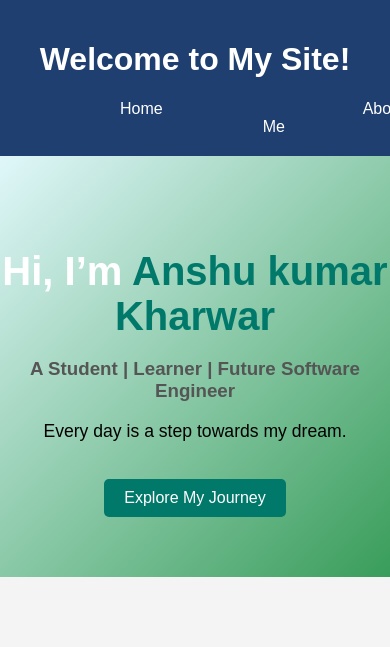
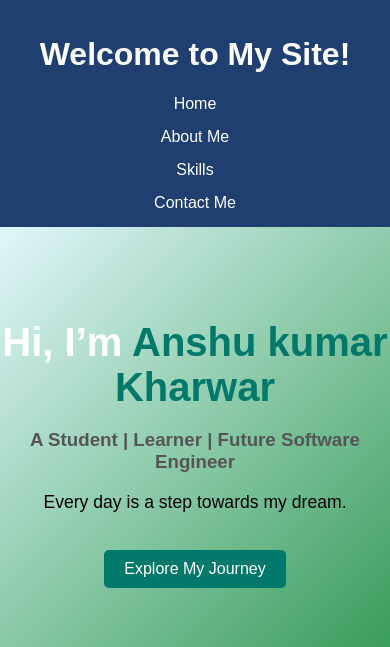
Before and after one commit to AnskuKharwar/My-Journey, a Django app: page / in a window 390 px wide. Shown: the top 647 px of that part. Run offline with Django 5.2, Linux system fonts and the light colour scheme; the page is wider than the window, and the part outside it is not shown.

Commit message:
Updated navbar CSS

```diff
--- a/myapp/static/myapp/style.css
+++ b/myapp/static/myapp/style.css
@@ -5,45 +5,44 @@ body {  /* myapp/static/myapp/style.css */
   padding: 0;
 }
 
-
 h1 {
     text-align: center;
     color: white;
 }
 
-/* header {
-  background: #021b8a;
-  color: white;
-  padding: 20px;
-  text-align: center;
-}
-
-section {
-  margin: 20px;
-  padding: 10px;
-  background: #cdccdc;
-} */
-
-
+/* Navbar */
 .navbar {
   background: #1e3f70;
-  padding: 20px;
+  padding: 15px 20px;
 }
 .navbar ul {
   list-style-type: none;
   padding: 0;
   margin: 0;
   display: flex;
-  justify-content: space-around;
+  justify-content: center; /* Center align */
+  gap: 30px; /* space between items */
 }
 .navbar a {
   color: white;
   text-decoration: none;
-  margin: 100px;
   font-size: medium;
+  padding: 8px 12px;
+  transition: background 0.3s ease;
+}
+.navbar a:hover {
+  background: rgba(255, 255, 255, 0.2);
+  border-radius: 4px;
 }
 
-
+/* Mobile responsive */
+@media (max-width: 600px) {
+  .navbar ul {
+    flex-direction: column;
+    align-items: center;
+    gap: 15px;
+  }
+}
 
 /* Contact Page Styling */
 .contact-container {
@@ -118,8 +117,6 @@ section {
     background: #43a047;
 }
 
-
-
 /* Footer Styling */
 #cpfooter {
     background-color: #222;
--- a/myapp/templates/myapp/base.html
+++ b/myapp/templates/myapp/base.html
@@ -3,7 +3,7 @@
 <html>
 <head>
     <title>{% block title %}My Site{% endblock %}</title>
-    <link rel="stylesheet" href="{% static 'myapp/style.css' %}?v=2">
+    <link rel="stylesheet" href="{% static 'myapp/style.css' %}?v=3">
     {% comment %} <script src="{% static 'myapp/script.js' %}" defer></script> {% endcomment %}
 </head>
 <body>
@@ -17,8 +17,6 @@
       <li><a href="{% url 'contact' %}">Contact Me</a></li>
     </ul>
   </div>
-
-<!-- Page Content -->
 
   {% block content %}{% endblock %}
 
@@ -35,6 +33,5 @@
           </div>
       </div>
   </footer>
-
 </body>
 </html>
```
